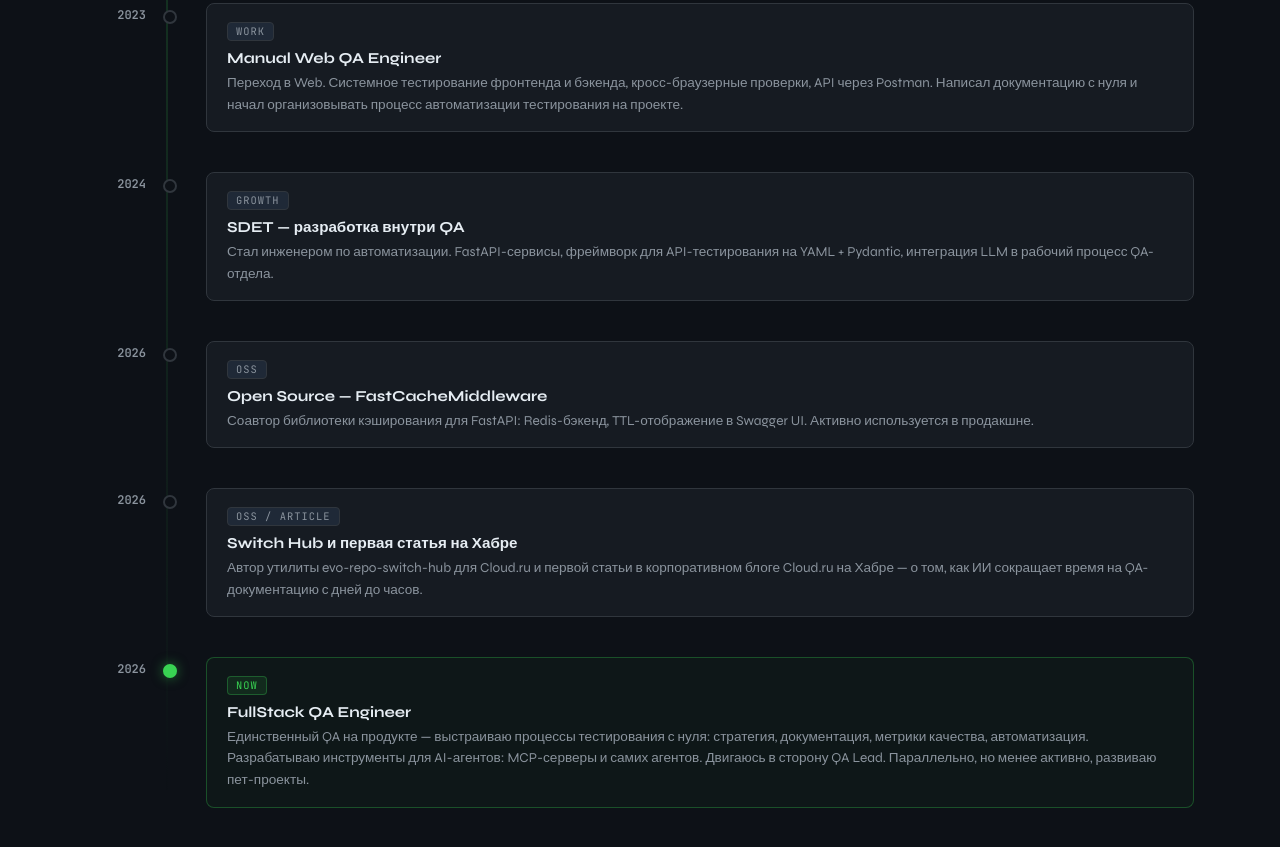
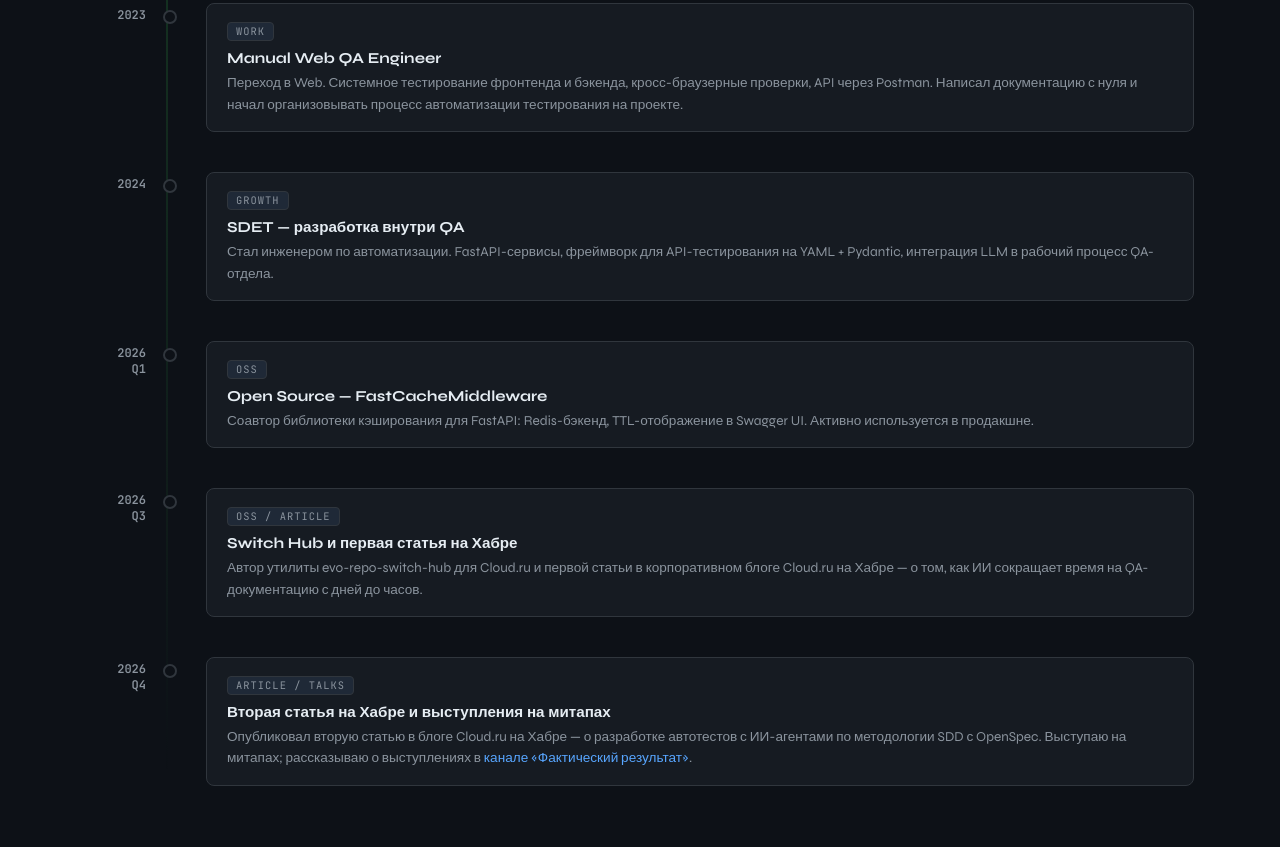
Before and after one commit to Nottezz/about-me, a plain HTML site: page index.html in a window 1280 px wide. Shown: the part 1711-2558 px from the top of the page. Drawn offline with nearby package versions, Linux system fonts and the light colour scheme.

Commit message:
Update profile stats and organize 2026 timeline by quarter

```diff
--- a/index.html
+++ b/index.html
@@ -88,15 +88,11 @@ html { scroll-behavior: smooth; }
           <div style="display: flex; flex-wrap: wrap; gap: 2.5rem; margin-top: 3rem; animation: fadeUp .6s .5s ease both;">
             <div>
               <div style="font-size: 1.8rem; font-weight: 800; color: var(--accent, #39d353); font-family: 'JetBrains Mono', monospace;">5</div>
-              <div style="font-size: .78rem; color: #8b949e; text-transform: uppercase; letter-spacing: .08em;">Projects</div>
-            </div>
-            <div>
-              <div style="font-size: 1.8rem; font-weight: 800; color: var(--accent, #39d353); font-family: 'JetBrains Mono', monospace;">4.9</div>
               <div style="font-size: .78rem; color: #8b949e; text-transform: uppercase; letter-spacing: .08em;">Yrs exp</div>
             </div>
             <div>
-              <div style="font-size: 1.8rem; font-weight: 800; color: var(--accent, #39d353); font-family: 'JetBrains Mono', monospace;">1</div>
-              <div style="font-size: .78rem; color: #8b949e; text-transform: uppercase; letter-spacing: .08em;">Article</div>
+              <div style="font-size: 1.8rem; font-weight: 800; color: var(--accent, #39d353); font-family: 'JetBrains Mono', monospace;">2</div>
+              <div style="font-size: .78rem; color: #8b949e; text-transform: uppercase; letter-spacing: .08em;">Articles</div>
             </div>
             <div>
               <div style="font-size: 1.8rem; font-weight: 800; color: var(--accent, #39d353); font-family: 'JetBrains Mono', monospace;">SPB</div>
@@ -215,7 +211,7 @@ html { scroll-behavior: smooth; }
         </div>
 
         <div style="position: relative; margin-bottom: 2.5rem; display: flex; align-items: flex-start;">
-          <div class="tl-year" style="position: absolute; top: 4px; text-align: right; font-family: 'JetBrains Mono', monospace; color: #8b949e; font-weight: 600;">2026</div>
+          <div class="tl-year" style="position: absolute; top: 4px; text-align: right; font-family: 'JetBrains Mono', monospace; color: #8b949e; font-weight: 600;">2026<br />Q1</div>
           <div class="tl-dot" style="position: absolute; top: 7px; width: 14px; height: 14px; border-radius: 50%; background: #0d1117; border: 2px solid #30363d; z-index: 1;"></div>
           <div class="h5" style="background: #161b22; border: 1px solid #30363d; border-radius: 8px; padding: 1rem 1.25rem; flex: 1; transition: border-color .2s, transform .2s;">
             <div style="font-family: 'JetBrains Mono', monospace; font-size: .65rem; text-transform: uppercase; letter-spacing: .1em; color: #8b949e; background: #1f2937; border: 1px solid #30363d; padding: .1rem .5rem; border-radius: 4px; display: inline-block; margin-bottom: .5rem;">oss</div>
@@ -225,7 +221,7 @@ html { scroll-behavior: smooth; }
         </div>
 
         <div style="position: relative; margin-bottom: 2.5rem; display: flex; align-items: flex-start;">
-          <div class="tl-year" style="position: absolute; top: 4px; text-align: right; font-family: 'JetBrains Mono', monospace; color: #8b949e; font-weight: 600;">2026</div>
+          <div class="tl-year" style="position: absolute; top: 4px; text-align: right; font-family: 'JetBrains Mono', monospace; color: #8b949e; font-weight: 600;">2026<br />Q3</div>
           <div class="tl-dot" style="position: absolute; top: 7px; width: 14px; height: 14px; border-radius: 50%; background: #0d1117; border: 2px solid #30363d; z-index: 1;"></div>
           <div class="h5" style="background: #161b22; border: 1px solid #30363d; border-radius: 8px; padding: 1rem 1.25rem; flex: 1; transition: border-color .2s, transform .2s;">
             <div style="font-family: 'JetBrains Mono', monospace; font-size: .65rem; text-transform: uppercase; letter-spacing: .1em; color: #8b949e; background: #1f2937; border: 1px solid #30363d; padding: .1rem .5rem; border-radius: 4px; display: inline-block; margin-bottom: .5rem;">oss / article</div>
@@ -234,15 +230,16 @@ html { scroll-behavior: smooth; }
           </div>
         </div>
 
-        <div style="position: relative; display: flex; align-items: flex-start;">
-          <div class="tl-year" style="position: absolute; top: 4px; text-align: right; font-family: 'JetBrains Mono', monospace; color: #8b949e; font-weight: 600;">2026</div>
-          <div class="tl-dot" style="position: absolute; top: 7px; width: 14px; height: 14px; border-radius: 50%; background: var(--accent, #39d353); border: 2px solid var(--accent, #39d353); z-index: 1; box-shadow: 0 0 12px rgba(57,211,83,.5);"></div>
-          <div class="h6" style="background: rgba(57,211,83,.03); border: 1px solid rgba(57,211,83,.3); border-radius: 8px; padding: 1rem 1.25rem; flex: 1; transition: border-color .2s, transform .2s;">
-            <div style="font-family: 'JetBrains Mono', monospace; font-size: .65rem; text-transform: uppercase; letter-spacing: .1em; color: var(--accent, #39d353); background: rgba(57,211,83,.1); border: 1px solid rgba(57,211,83,.3); padding: .1rem .5rem; border-radius: 4px; display: inline-block; margin-bottom: .5rem;">now</div>
-            <h5 style="font-size: .95rem; font-weight: 700; margin: 0 0 .3rem; color: #e6edf3;">FullStack QA Engineer</h5>
-            <p style="font-size: .85rem; color: #8b949e; line-height: 1.6; margin: 0;">Единственный QA на продукте — выстраиваю процессы тестирования с нуля: стратегия, документация, метрики качества, автоматизация. Разрабатываю инструменты для AI-агентов: MCP-серверы и самих агентов. Двигаюсь в сторону QA Lead. Параллельно, но менее активно, развиваю пет-проекты.</p>
+        <div style="position: relative; margin-bottom: 2.5rem; display: flex; align-items: flex-start;">
+          <div class="tl-year" style="position: absolute; top: 4px; text-align: right; font-family: 'JetBrains Mono', monospace; color: #8b949e; font-weight: 600;">2026<br />Q4</div>
+          <div class="tl-dot" style="position: absolute; top: 7px; width: 14px; height: 14px; border-radius: 50%; background: #0d1117; border: 2px solid #30363d; z-index: 1;"></div>
+          <div class="h5" style="background: #161b22; border: 1px solid #30363d; border-radius: 8px; padding: 1rem 1.25rem; flex: 1; transition: border-color .2s, transform .2s;">
+            <div style="font-family: 'JetBrains Mono', monospace; font-size: .65rem; text-transform: uppercase; letter-spacing: .1em; color: #8b949e; background: #1f2937; border: 1px solid #30363d; padding: .1rem .5rem; border-radius: 4px; display: inline-block; margin-bottom: .5rem;">article / talks</div>
+            <h5 style="font-size: .95rem; font-weight: 700; margin: 0 0 .3rem; color: #e6edf3;">Вторая статья на Хабре и выступления на митапах</h5>
+            <p style="font-size: .85rem; color: #8b949e; line-height: 1.6; margin: 0;">Опубликовал вторую статью в блоге Cloud.ru на Хабре — о разработке автотестов с ИИ-агентами по методологии SDD с OpenSpec. Выступаю на митапах; рассказываю о выступлениях в <a class="h1" href="https://t.me/actual_result" target="_blank" rel="noopener noreferrer" style="color: #58a6ff;">канале «Фактический результат»</a>.</p>
           </div>
         </div>
+
       </div>
     </div>
   </section>
```
